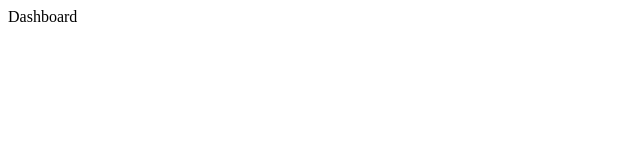
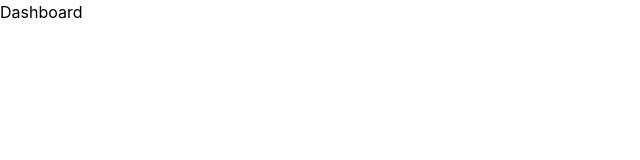
Before and after one commit to greythedevv/Dashboard, a React (Vite) app in the folder dashboard/: page / in a window 1280 px wide. Shown: the top 160 px of the page, without its empty margins (0-640 px from the left). Built offline with nearby package versions, Linux system fonts and the light colour scheme.

Commit message:
imported tailwind

```diff
--- a/dashboard/package.json
+++ b/dashboard/package.json
@@ -10,8 +10,10 @@
     "preview": "vite preview"
   },
   "dependencies": {
+    "@tailwindcss/vite": "^4.2.2",
     "react": "^19.2.4",
-    "react-dom": "^19.2.4"
+    "react-dom": "^19.2.4",
+    "tailwindcss": "^4.2.2"
   },
   "devDependencies": {
     "@babel/core": "^7.29.0",
--- a/dashboard/src/App.css
+++ b/dashboard/src/App.css
@@ -0,0 +1 @@
+@import "tailwindcss";
--- a/dashboard/src/components/Dashboard.jsx/dashboard.jsx
+++ b/dashboard/src/components/Dashboard.jsx/dashboard.jsx
@@ -3,7 +3,7 @@ import React from 'react'
 export const Dashboard = () => {
   return (
     <div className='dashboard-container'>
-      <div className='dashboard'>Dashboard</div>
+      <div className='dashboard' >Dashboard</div>
     </div>
   )
 }
--- a/dashboard/vite.config.js
+++ b/dashboard/vite.config.js
@@ -1,6 +1,7 @@
 import { defineConfig } from 'vite'
 import react, { reactCompilerPreset } from '@vitejs/plugin-react'
 import babel from '@rolldown/plugin-babel'
+import tailwindcss from '@tailwindcss/vite'
 
 // https://vite.dev/config/
 export default defineConfig({
@@ -8,4 +9,5 @@ export default defineConfig({
     react(),
     babel({ presets: [reactCompilerPreset()] })
   ],
+   plugins: [tailwindcss()]
 })
```
Also changed, not shown: 1 other file (tests, documents, lock files or other folders).
